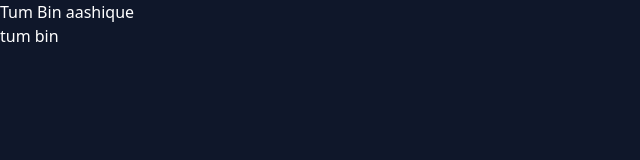
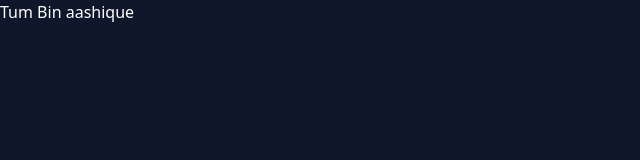
Before and after one commit to DebNation/xdmusic, a Next.js app: page / in a window 1280 px wide. Shown: the top 160 px of the page, without its empty margins (0-640 px from the left). Built offline with nearby package versions, Linux system fonts and the light colour scheme.

Commit message:
add layout to album

```diff
--- a/src/app/albums/[albumName]/page.tsx
+++ b/src/app/albums/[albumName]/page.tsx
@@ -12,6 +12,8 @@ import {
 import { CgSpinnerAlt } from "react-icons/cg";
 import { searchAlbums, getAlbumDetails } from "../../utils/api";
 import { useQuery, QueryClient } from "@tanstack/react-query";
+import RootLayout from "@/app/layout";
+import AlbumLayout from "../layout";
 
 interface pageProps {
   params: { albumName: string };
@@ -113,6 +115,7 @@ export default function Plyr({ params }: pageProps) {
   };
 
   return (
+    <AlbumLayout>
       <div className="p-10">
         {/* <div className="flex justify-center"> */}
         {/*   <input */}
@@ -202,5 +205,6 @@ export default function Plyr({ params }: pageProps) {
           )}
         </div>
       </div>
+    </AlbumLayout>
   );
 }
--- /dev/null
+++ b/src/app/albums/layout.tsx
@@ -0,0 +1,8 @@
+import "../styles/globals.css";
+export default function AlbumLayout({
+  children,
+}: {
+  children: React.ReactNode;
+}) {
+  return <section className="bg-slate-900 h-screen">{children}</section>;
+}
--- a/src/app/components/albums.tsx
+++ b/src/app/components/albums.tsx
@@ -1,17 +1,10 @@
 "use client";
 import Link from "next/link";
-import Plyr from "../components/plyr";
-import { useState } from "react";
 export default function Albums() {
-  const albumNames = useState(["tum+bin", "aashiqui+2", "aashiqui"]);
-
   return (
     <div className="bg-slate-900 text-white">
-      <Link href="/">Tum Bin</Link>
-      <Link href="/"> aashique</Link>
-
-      {/* <Plyr albumNames={albumNames} /> */}
-      <div className="text-white ">tum bin</div>
+      <Link href="/albums/tumbin">Tum Bin</Link>
+      <Link href="/albums/aashique"> aashique</Link>
     </div>
   );
 }
--- a/tailwind.config.js
+++ b/tailwind.config.js
@@ -1,18 +1,19 @@
 /** @type {import('tailwindcss').Config} */
 module.exports = {
   content: [
-    './src/pages/**/*.{js,ts,jsx,tsx,mdx}',
-    './src/components/**/*.{js,ts,jsx,tsx,mdx}',
-    './src/app/**/*.{js,ts,jsx,tsx,mdx}',
+    "./src/pages/**/*.{js,ts,jsx,tsx,mdx}",
+    "./src/components/**/*.{js,ts,jsx,tsx,mdx}",
+    "./src/app/**/*.{js,ts,jsx,tsx,mdx}",
+    "./src/app/albums/**/*.{tsx}",
   ],
   theme: {
     extend: {
       backgroundImage: {
-        'gradient-radial': 'radial-gradient(var(--tw-gradient-stops))',
-        'gradient-conic':
-          'conic-gradient(from 180deg at 50% 50%, var(--tw-gradient-stops))',
+        "gradient-radial": "radial-gradient(var(--tw-gradient-stops))",
+        "gradient-conic":
+          "conic-gradient(from 180deg at 50% 50%, var(--tw-gradient-stops))",
       },
     },
   },
   plugins: [],
-}
+};
```
Lines whose indentation alone changed are shown as unchanged.
